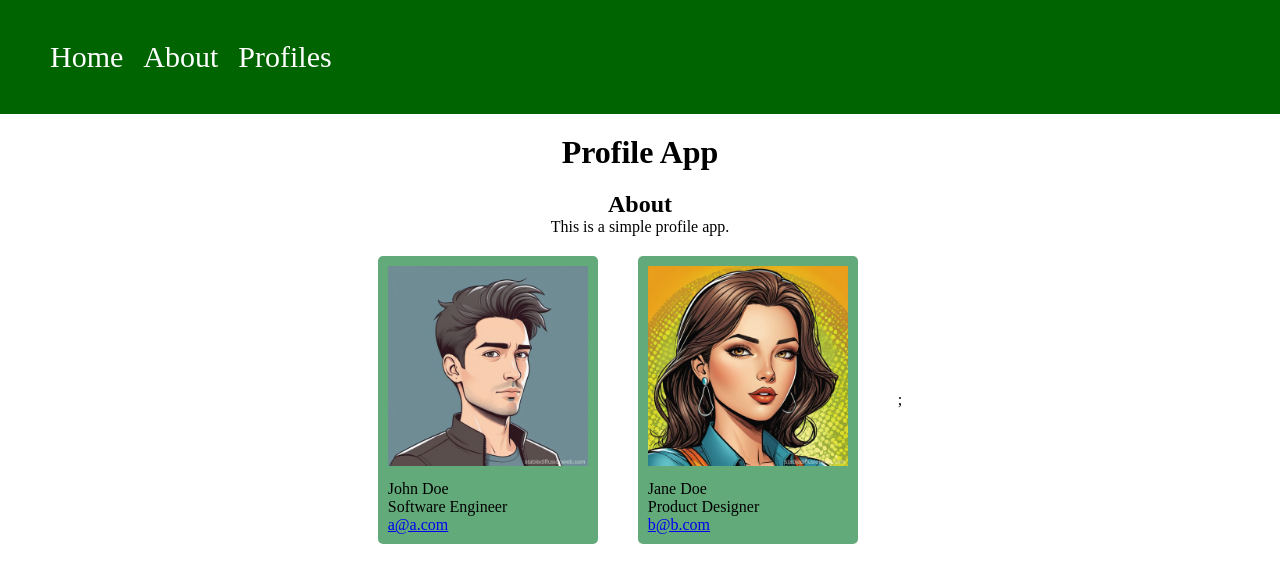
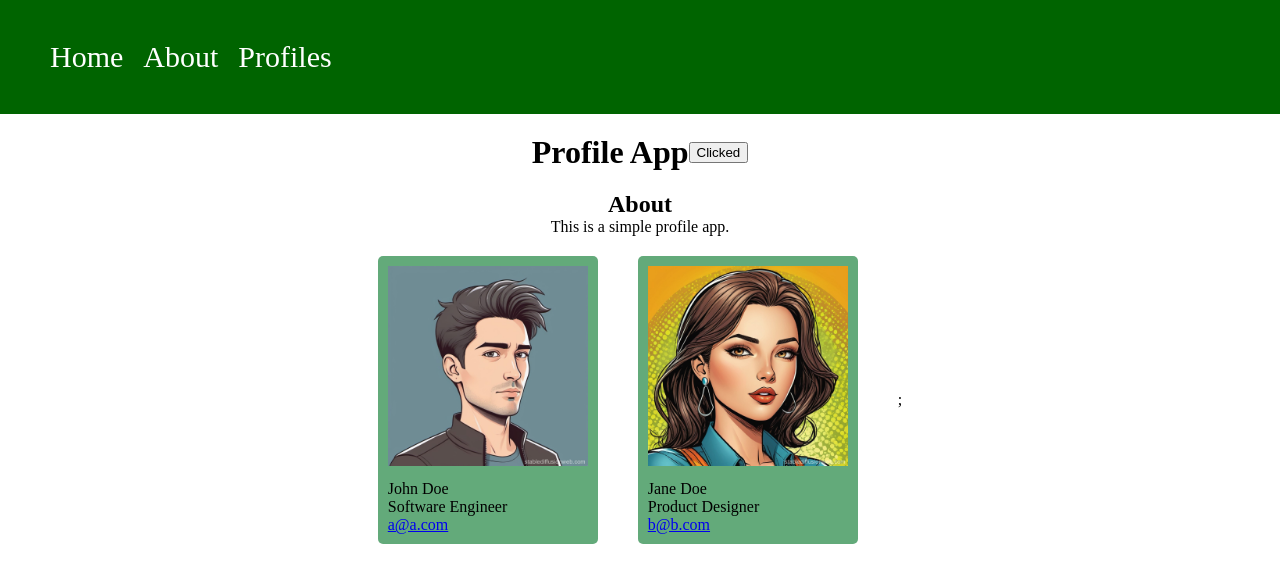
Before and after one commit to jpepp88/my-profile-app, a React (Vite) app: page / in a window 1280 px wide. Shown: the top 582 px of the page. Built offline with nearby package versions, Linux system fonts and the light colour scheme.

Commit message:
Added Button

```diff
--- a/src/App.jsx
+++ b/src/App.jsx
@@ -5,6 +5,7 @@ import Card from "./components/Card";
 import img_man from "./assets/profile1.jpeg";
 import img_woman from "./assets/profile2.jpg";
 import Wrapper from "./components/Wrapper";
+import {useState} from "react";
 
 
 const App = () => {
@@ -20,8 +21,12 @@ const App = () => {
             name: 'Jane Doe',
             title: 'Product Designer',
             email: 'b@b.com'
-        }
-    ]
+        },
+    ];
+    const [clicked, setClicked] = useState(false);
+    const handleClick = () => {
+        setClicked(!clicked);
+    };
     return (
         <>
             <header>
@@ -30,6 +35,9 @@ const App = () => {
             <main>
                 <Wrapper>
                     <h1>Profile App</h1>
+                    <button onClick={handleClick}>
+                        {clicked ? "Click me" : "Clicked"}
+                    </button>
                 </Wrapper>
                 <Wrapper>
                     <About />
```
